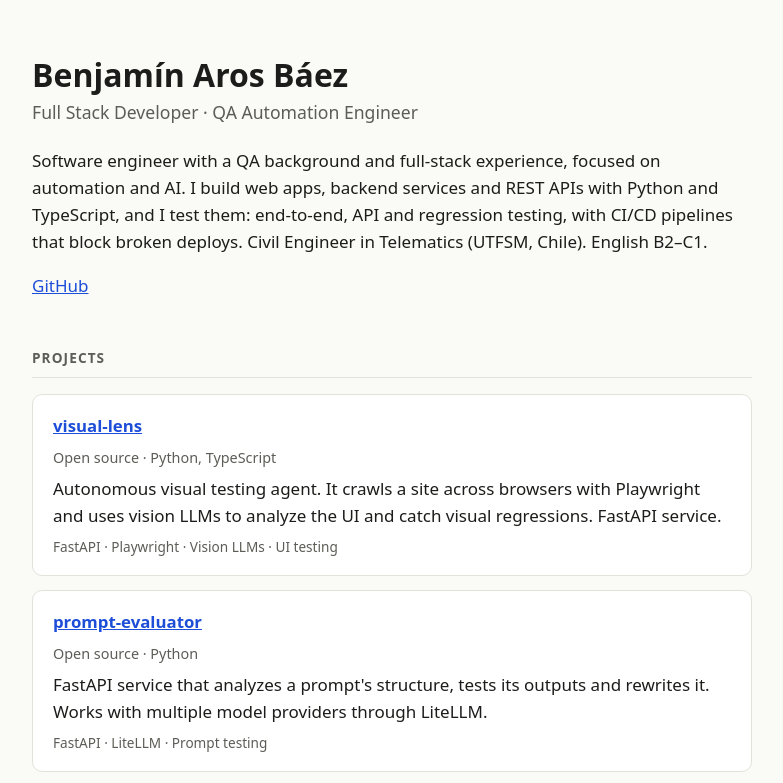
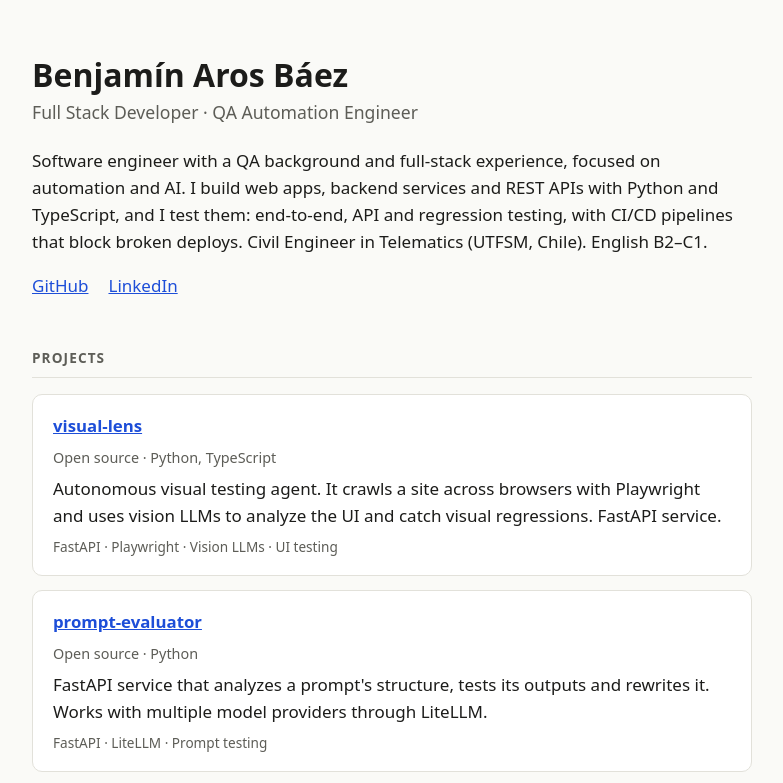
Before and after one commit to b0ir/b0ir.github.io, a plain HTML site: page index.html in a window 1280 px wide. Shown: the top 783 px of the page, without its empty margins (248-1031 px from the left). Drawn offline with Linux system fonts and the light colour scheme.

Commit message:
Add LinkedIn link

```diff
--- a/index.html
+++ b/index.html
@@ -75,6 +75,7 @@
     </p>
     <ul class="links">
       <li><a href="https://github.com/b0ir">GitHub</a></li>
+      <li><a href="https://www.linkedin.com/in/benjaminarosbaez/">LinkedIn</a></li>
     </ul>
   </header>
 
```
